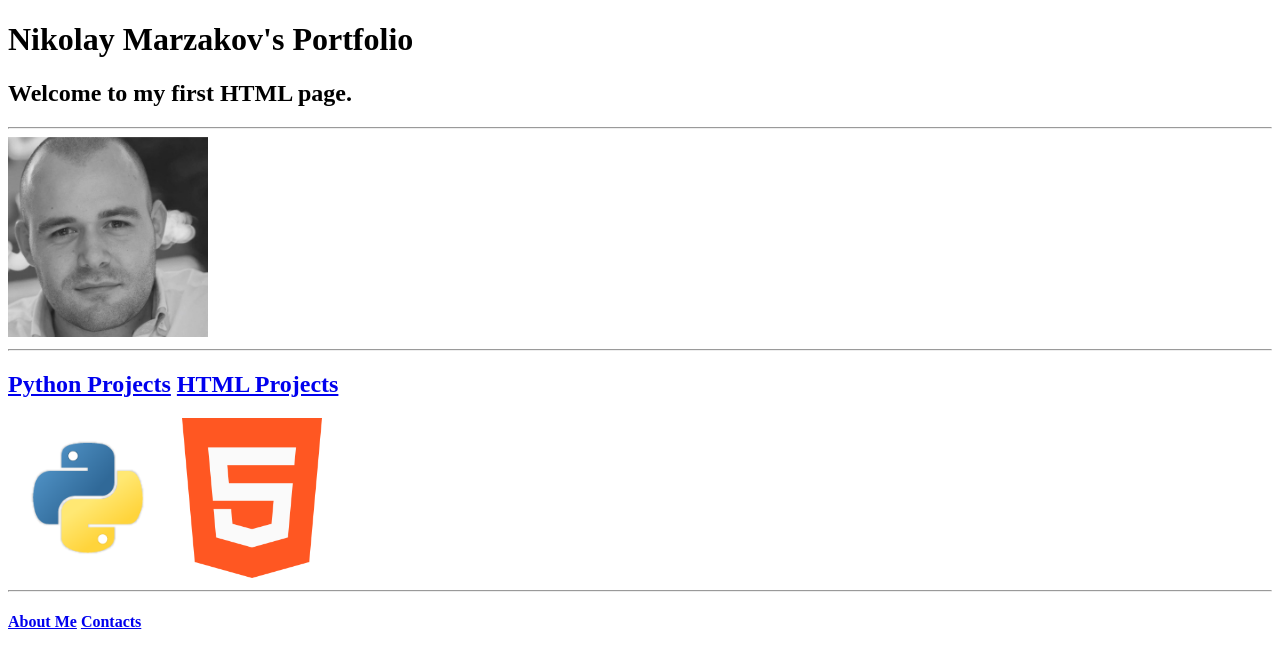
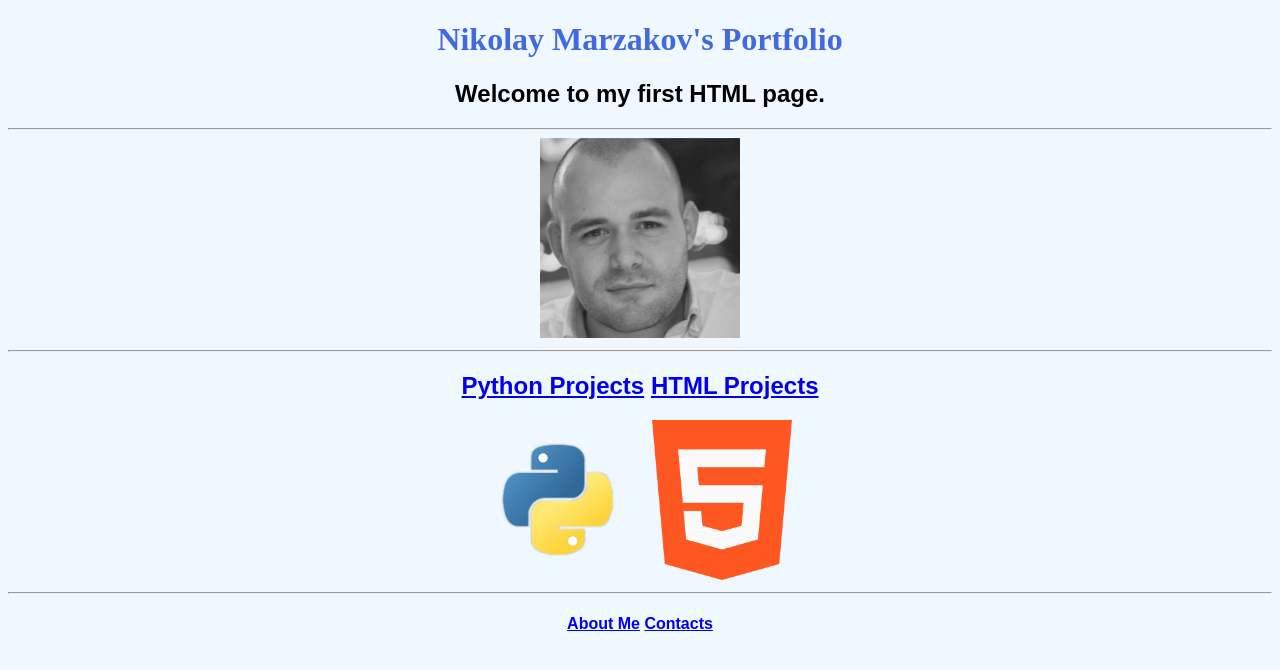
Before and after one commit to nvmarzakov/portfolio, a plain HTML site: page index.html in a window 1280 px wide. Drawn offline with Linux system fonts and the light colour scheme.

Commit message:
Update index.html
Trying some CSS basic stuffs

```diff
--- a/index.html
+++ b/index.html
@@ -4,16 +4,30 @@
     <meta charset="UTF-8">
     <meta name="viewport" content="width=device-width, initial-scale=1.0">
     <title>My First Web</title>
+    <link rel="stylesheet" href="./style_index.css" />
+    <style>
+       body {
+        background-color: aliceblue;
+        text-align: center;
+        font-family: Arial, Helvetica, sans-serif;
+       }
+
+       h1 {
+        color: royalblue;
+        font-size: 2rem;
+        font-family: 'Times New Roman', Times, serif;
+       }
+    </style>
 </head>
 <body>
-    <h1>Nikolay Marzakov's Portfolio</h1>
-    <h2>Welcome to my first HTML page.</h2>
+    <h1 id="center">Nikolay Marzakov's Portfolio</h1>
+    <h2 id="center">Welcome to my first HTML page.</h2>
 
     <hr />
     <img src="./assets/images/me.jpg" width="200" height="200">
     <hr />
 
-    <h2>
+    <h2 id="center">
         <a href="https://github.com/nvmarzakov/Python/tree/main/Projects">Python Projects</a>
         <a href="./projects.html">HTML Projects</a>
     </h2>
@@ -22,7 +36,7 @@
     <a href="./projects.html"><img src="./assets/images/html_pic.png", width="160", height="160" /></a>
     <hr />
 
-    <h4>
+    <h4 id="center">
         <a href="./Capstone Project 1 - Online Resume/index.html">About Me</a>
         <a href="./Capstone Project 1 - Online Resume/public/contact.html">Contacts</a>
     </h4>
```
